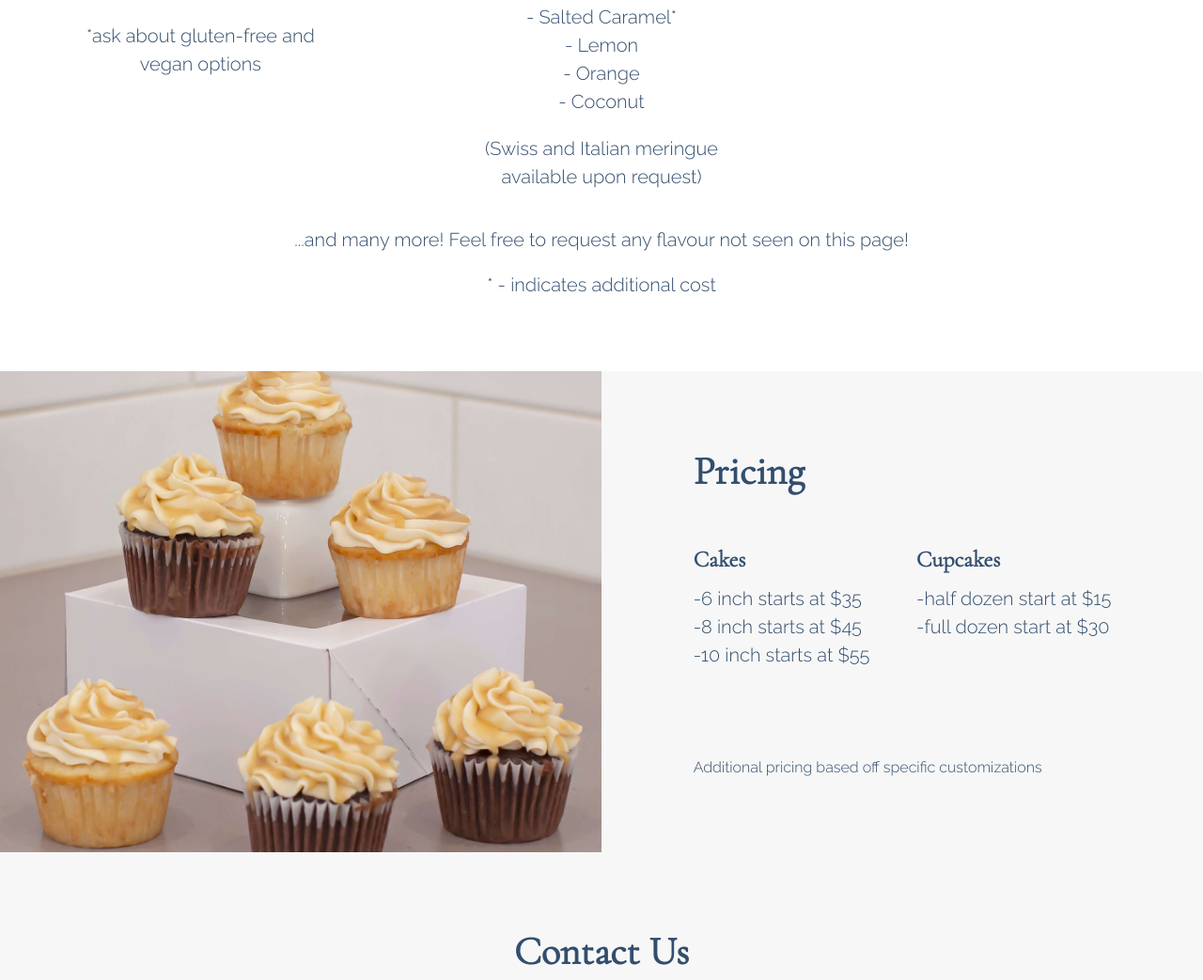
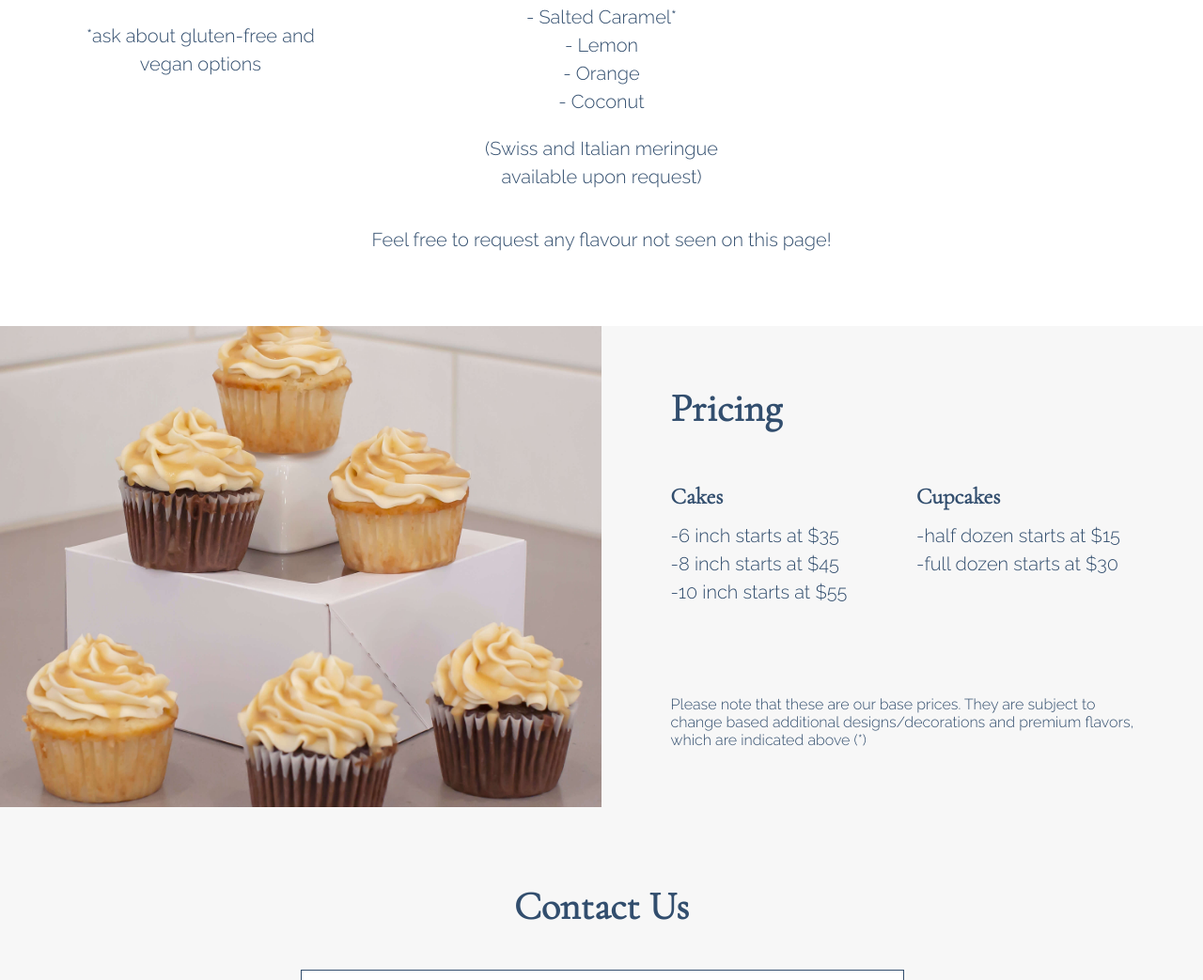
Before and after one commit to hannahnichol9/menu, a plain HTML site: page index.html in a window 1280 px wide. Shown: the part 2616-3659 px from the top of the page at 94% size. Drawn offline with Linux system fonts and the light colour scheme.

Commit message:
Update index.html

```diff
--- a/index.html
+++ b/index.html
@@ -164,10 +164,8 @@
                     </div>
                 </div>
                 <div class="fullWidth" style="margin-top: 40px; font-size: 20px;">
-                    ...and many more! Feel free to request any flavour not seen on this page!
+                    Feel free to request any flavour not seen on this page!
                     <br>
-                    <br>
-                    * -  indicates additional cost
                 </div>
             </div>
             <div class="left">
@@ -190,9 +188,9 @@
                         <div style="grid-column: 2 / 3;">
                             <h2 class="fancyText">Cupcakes</h2>
                             <div style="font-size: 20px; line-height: 30px;">
-                                -half dozen start at $15
+                                -half dozen starts at $15
                                 <br>
-                                -full dozen start at $30
+                                -full dozen starts at $30
                             </div>
                         </div>
                     </div>
@@ -201,7 +199,11 @@
                     <br>
                     <br>
                     <br>
-                    Additional pricing based off specific customizations
+                    Please note that these are our base prices. They are subject to
+                    <br>
+                    change based additional designs/decorations and premium flavors,
+                    <br>
+                    which are indicated above (*)
                 </div>
             </div>
             <div class="both coloured wrap" style="background-color: #f7f7f7; padding-top: 80px; padding-bottom: 80px;">
```
